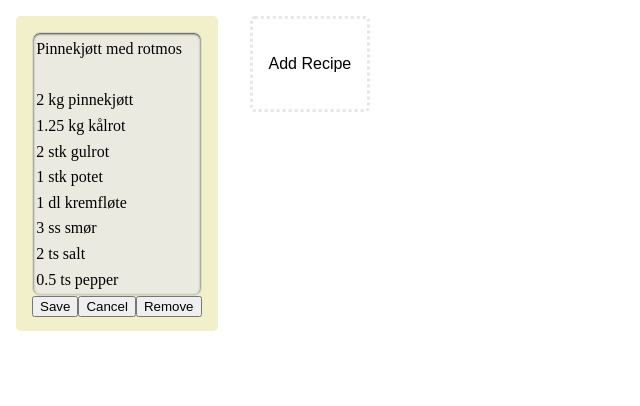
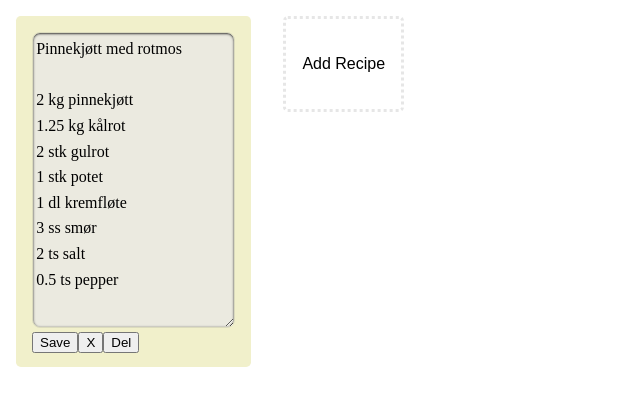
Before and after one commit to heralden/fcc_recipe-box, a React (Create React App) app: page / in a window 1280 px wide. Both pictures are taken after a click on the element 104 px from the left and 159 px from the top of the page. Shown: the top 406 px of the page, without its empty margins (0-640 px from the left). Built offline with nearby package versions, Linux system fonts and the light colour scheme; the HTML template or start-up script is replaced by a standard one.

Commit message:
Add complete functionality

```diff
--- a/src/App.css
+++ b/src/App.css
@@ -27,3 +27,7 @@
   font-size: 1em;
   cursor: pointer;
 }
+
+.App > button::-moz-focus-inner {
+    border: 0;
+}
--- a/src/App.js
+++ b/src/App.js
@@ -12,7 +12,7 @@ class App extends Component {
   }
 
   updateRecipe = (text, index) => {
-    this.setState((prevState) => {
+    this.setState((prevState) => ({
       recipes: prevState.recipes.map((e) => {
         if (e.id === index) {
           return {
@@ -22,21 +22,46 @@ class App extends Component {
         } else {
           return e;
         }
-      });
-    });
+      })
+    }));
+  }
+
+  newRecipe = () => {
+    this.setState((prevState) => ({
+      recipes: [
+        ...prevState.recipes,
+        {
+          id: prevState.recipes.reduce(
+            (acc, e) => e.id > acc ? e.id : acc, 0
+          ) + 1,
+          content: ""
+        }
+      ]
+    }));
+  }
+
+  deleteRecipe = (index) => {
+    this.setState((prevState) => ({
+      recipes: prevState.recipes.filter(
+        (e) => e.id !== index
+      )
+    }));
   }
 
   render() {
     return (
       <div className="App">
 
-        {this.state.recipes.map((e, i) =>
+        {this.state.recipes.map((e) =>
           <Recipe {...e} key={e.id} index={e.id}
             updateRecipe={this.updateRecipe}
+            deleteRecipe={this.deleteRecipe}
           />
         )}
 
-        <button>Add Recipe</button>
+        <button onClick={this.newRecipe}>
+          Add Recipe
+        </button>
 
       </div>
     );
--- a/src/Recipe.js
+++ b/src/Recipe.js
@@ -6,37 +6,58 @@ class Recipe extends Component {
     super(props);
     this.state = {
       content: props.content,
-      editing: false
+      editing: false,
+      height: 0
     };
   }
 
   componentWillReceiveProps(nextProps) {
-    this.setState({ content: nextProps.content });
+    if (this.props.content !== nextProps.content)
+      this.setState({ content: nextProps.content });
+  }
+
+  toggleEdit = () => {
+    this.setState((prevState) => ({
+      editing: prevState.editing ? false : true
+    }));
   }
 
   onUpdateRecipe = (text, index) => {
     this.props.updateRecipe(text, index);
-    this.setState({ editing: false });
+    this.toggleEdit();
   }
 
   onChange = (e) => {
     this.setState({ content: e.target.value });
   }
 
-  onClick = () => {
-    if (this.state.editing === false)
-      this.setState({ editing: true });
+  onCancel = () => {
+    this.setState({
+      content: this.props.content
+    }, this.toggleEdit);
+  }
+
+  onClick = (e) => {
+    const height = document.getElementById(
+      "Recipe-" + this.props.index
+    ).clientHeight;
+
+    this.setState({
+      height: height
+    }, this.toggleEdit);
   }
 
   render() {
     if (this.state.editing) {
       return (
-        <div onClick={this.onClick}>
-          <div contentEditable={true}
-            className="Recipe-edit"
-            onChange={this.onChange}>
-            {this.state.content}
-          </div>
+        <div>
+          <textarea className="Recipe-edit"
+            onChange={this.onChange}
+            style={{ height: this.state.height + 'px' }}
+            value={this.state.content}>
+          </textarea>
+
+          <br/>
           <button className="Recipe-button"
             onClick={() => this.onUpdateRecipe(
               this.state.content,
@@ -44,17 +65,31 @@ class Recipe extends Component {
             )}>
             Save
           </button>
-          <button className="Recipe-button">
-            Cancel
+          <button className="Recipe-button"
+            onClick={this.onCancel}>
+            X
           </button>
-          <button className="Recipe-button">
-            Remove
+          <button className="Recipe-button"
+            onClick={() => this.props.deleteRecipe(
+              this.props.index
+            )}>
+            Del
           </button>
         </div>
       );
     } else {
+      let w = null, h = null;
+      if (this.state.content.length === 0) {
+        w = '10em';
+        h = '20em';
+      }
+
       return (
-        <div onClick={this.onClick}>
+        <div onClick={this.onClick}
+          id={"Recipe-" + this.props.index}
+          style={(w && h) ? {
+            width: w, height: h
+          } : {}}>
           <p>{this.state.content}</p>
         </div>
       );
--- a/src/data.js
+++ b/src/data.js
@@ -10,7 +10,6 @@ export const sample = [
 1 dl kremfløte
 3 ss smør
 2 ts salt
-0.5 ts pepper
-`
+0.5 ts pepper`
   }
 ];
```
